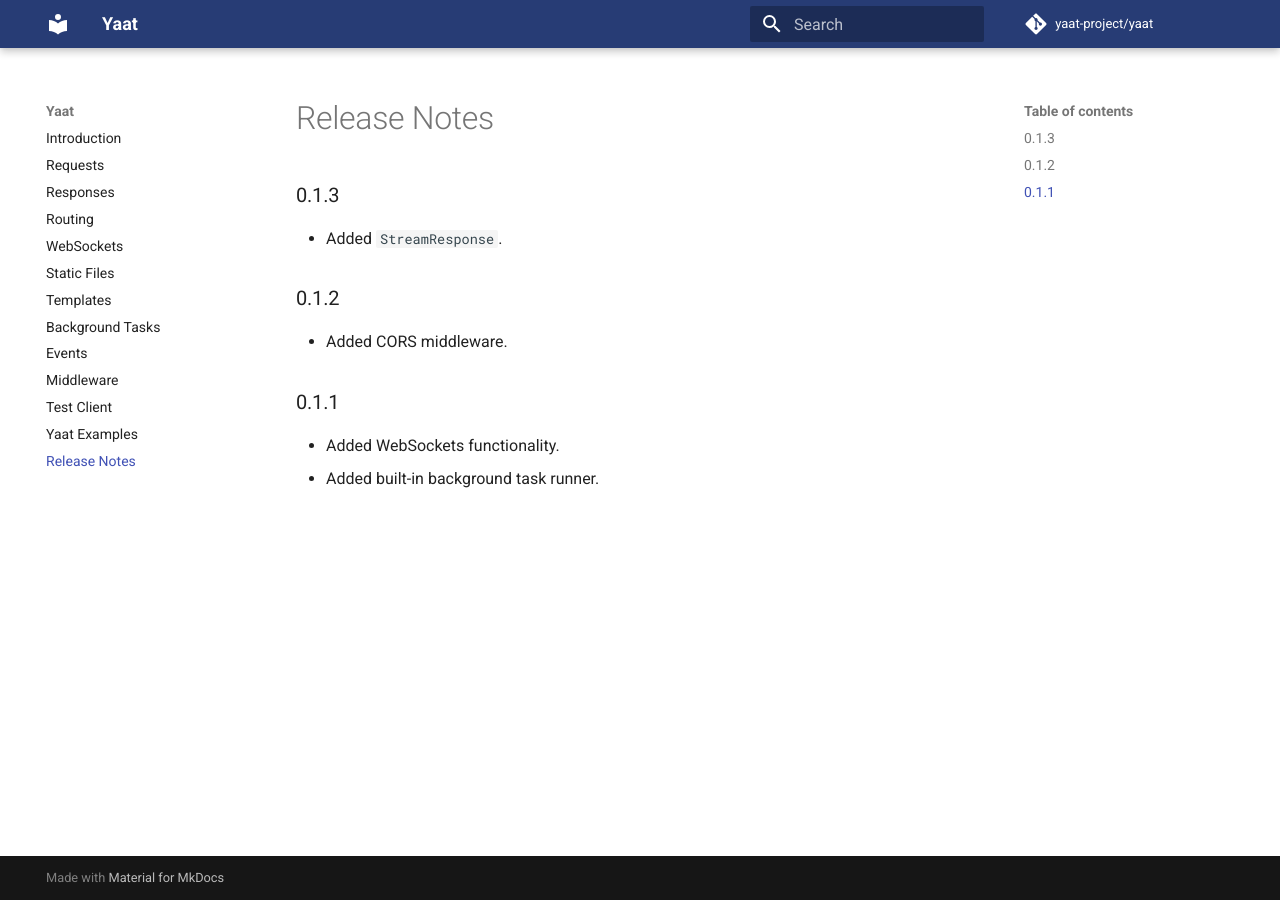
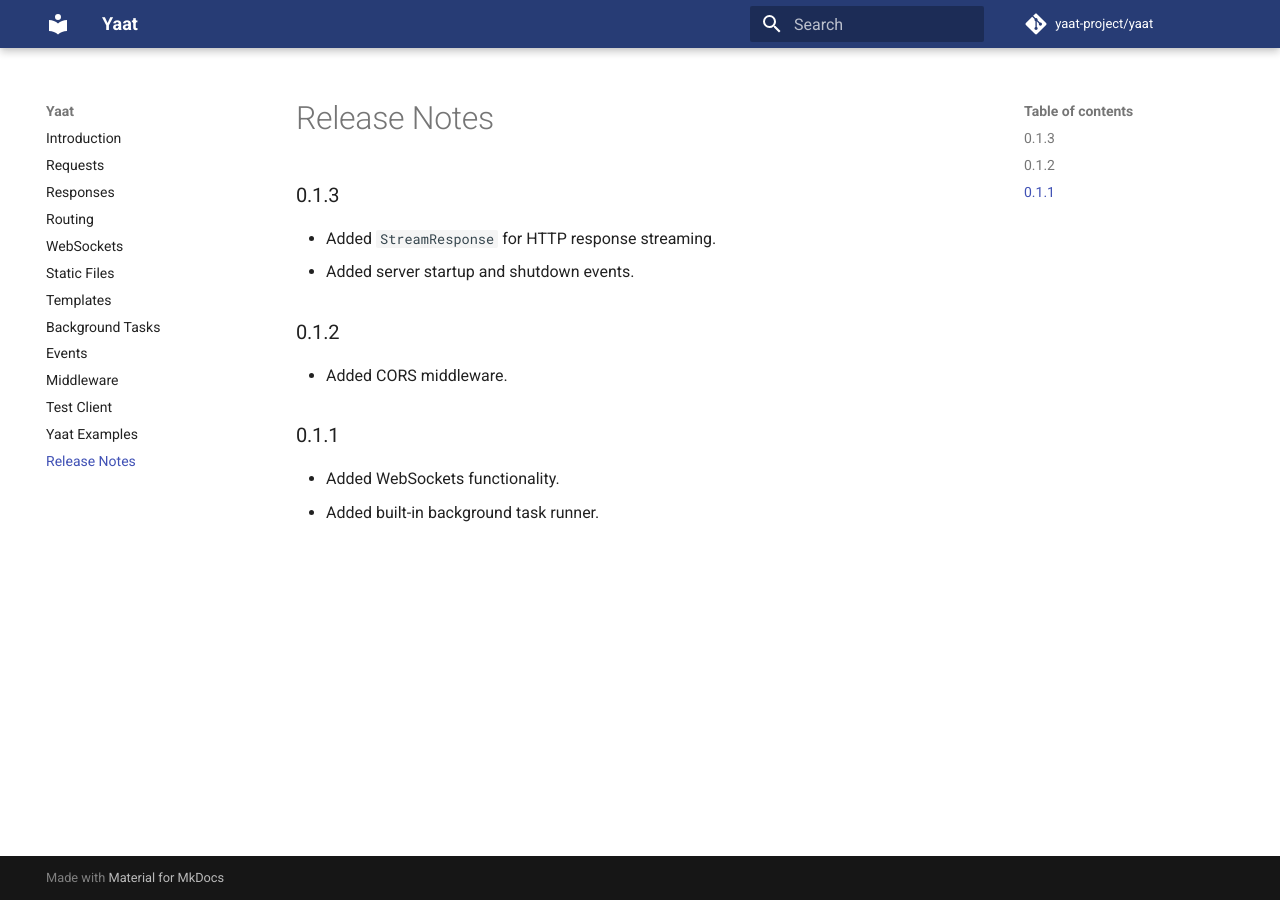
Before and after one commit to yaat-project/yaat, an MkDocs documentation site: the page built from docs/releasenotes.md, in a window 1280 px wide. Built offline with MkDocs 1.6.1 and Material for MkDocs 9.7.7, drawn with Linux system fonts in a browser that asks for light colours; comment, search, counter and statistics services are not loaded.

Commit message:
updated release note

```diff
--- a/docs/releasenotes.md
+++ b/docs/releasenotes.md
@@ -2,7 +2,8 @@
 
 ### 0.1.3
 
-- Added `StreamResponse`.
+- Added `StreamResponse` for HTTP response streaming.
+- Added server startup and shutdown events.
 
 ### 0.1.2
 
```
